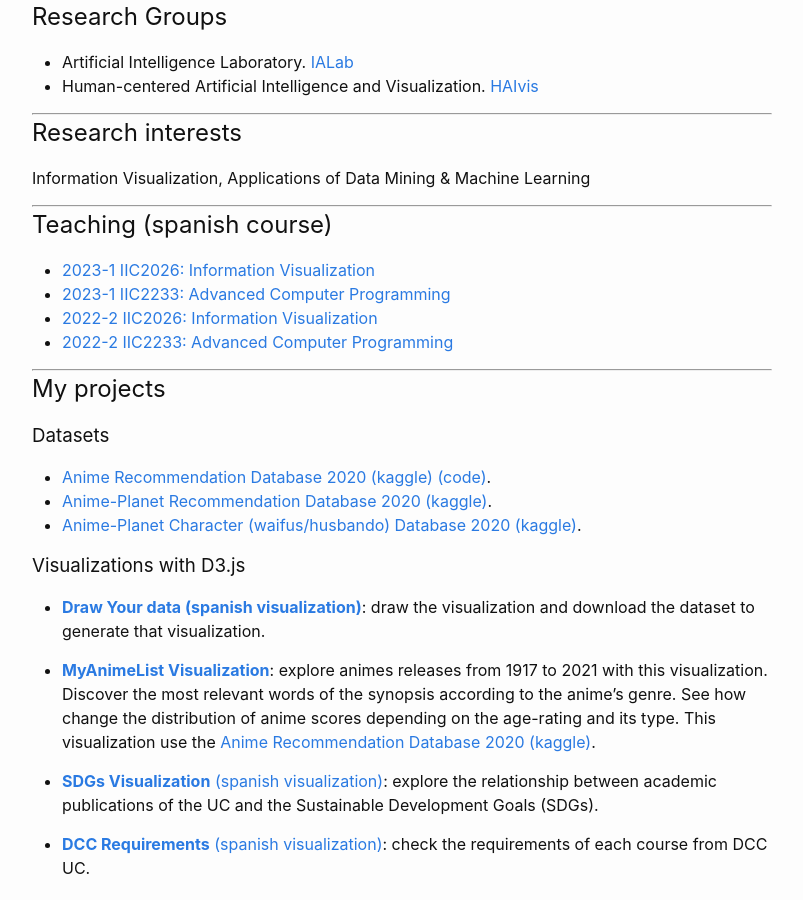
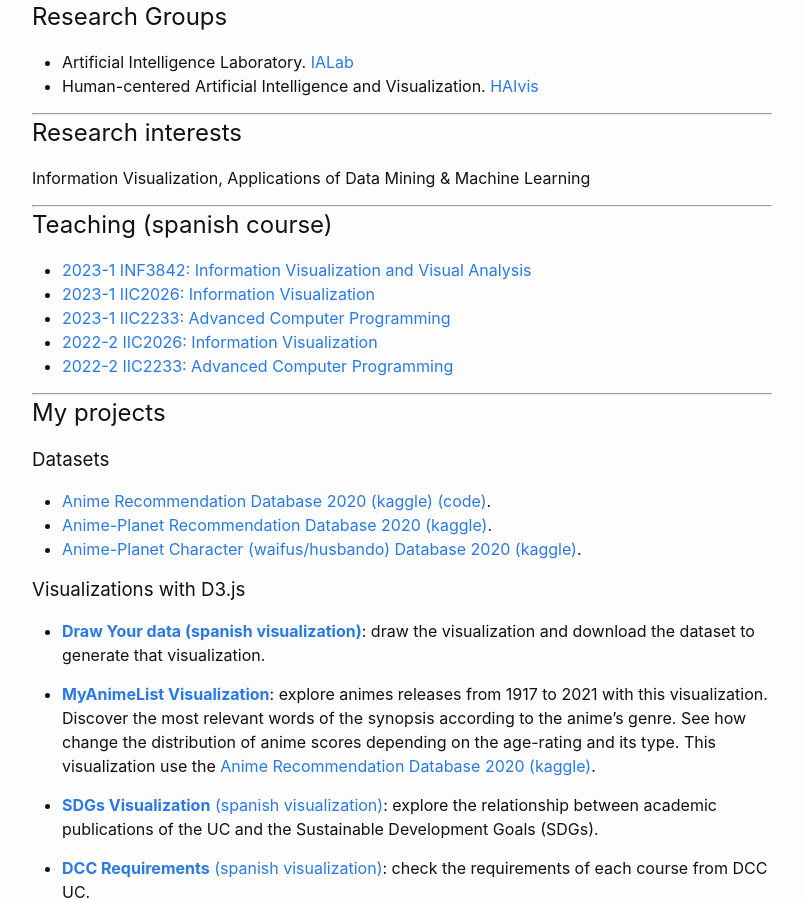
Before and after one commit to Hernan4444/hernan4444.github.io, a Jekyll site: the page built from index.md, in a window 1280 px wide and 900 px high, scrolled down 666 px. Shown: the whole window, without its empty margins (238-1041 px from the left). Built offline with Jekyll 4.4.1, drawn with Linux system fonts in a browser that asks for light colours.

Commit message:
Update index.md

```diff
--- a/index.md
+++ b/index.md
@@ -30,6 +30,7 @@ Information Visualization, Applications of Data Mining & Machine Learning
 
 ## Teaching (spanish course)
 
+- [2023-1 INF3842: Information Visualization and Visual Analysis](https://github.com/Hernan4444/INF3842-2023-1)
 - [2023-1 IIC2026: Information Visualization](https://puc-infovis.github.io/version-2023-1/)
 - [2023-1 IIC2233: Advanced Computer Programming](https://github.com/IIC2233/Syllabus)
 - [2022-2 IIC2026: Information Visualization](https://puc-infovis.github.io/version-2022/)
```
